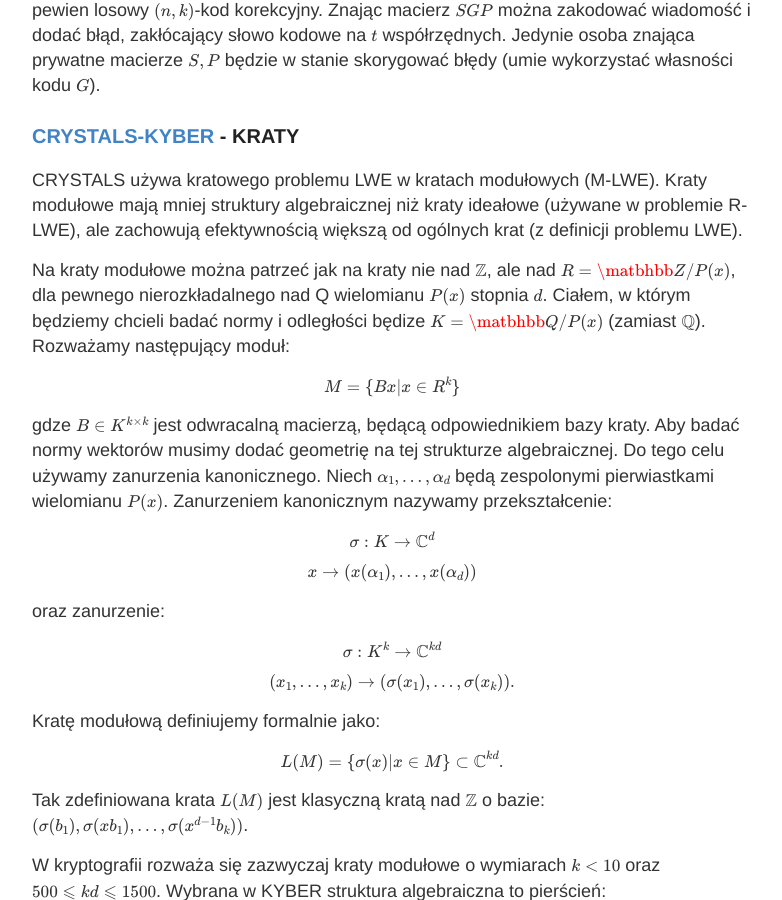
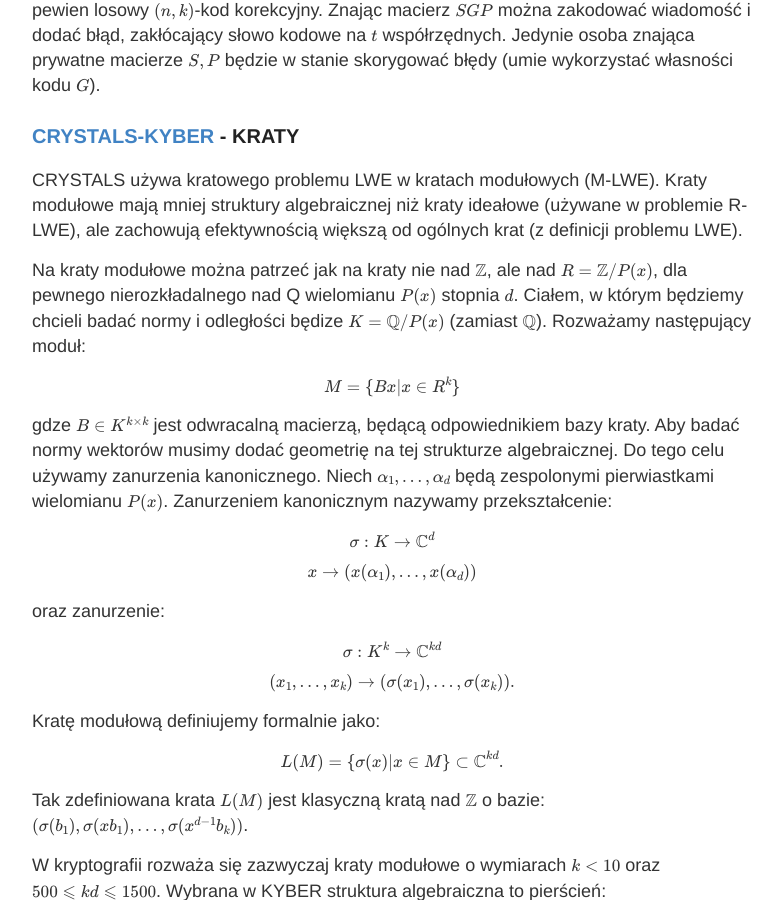
Before and after one commit to keIpie/keIpie.github.io, a Jekyll site: the page built from pq/_posts/2021-3-18-nist-round-3.md, in a window 1280 px wide and 900 px high, scrolled down 787 px. Shown: the whole window, without its empty margins (248-1030 px from the left). Built offline with Jekyll 4.4.1, drawn with Linux system fonts in a browser that asks for light colours; formulas are drawn with MathJax 3.

Commit message:
kyber module lattices

```diff
--- a/pq/_posts/2021-3-18-nist-round-3.md
+++ b/pq/_posts/2021-3-18-nist-round-3.md
@@ -28,9 +28,9 @@
 algebraicznej niż kraty ideałowe (używane w problemie R-LWE), ale zachowują efektywnością większą od ogólnych
 krat (z definicji problemu LWE).
 
-Na kraty modułowe można patrzeć jak na kraty nie nad $\mathbb{Z}$, ale nad $R=\matbhbb{Z}/P(x)$, dla pewnego
+Na kraty modułowe można patrzeć jak na kraty nie nad $\mathbb{Z}$, ale nad $R=\mathbb{Z}/P(x)$, dla pewnego
 nierozkładalnego nad Q wielomianu $P(x)$ stopnia $d$. Ciałem, w którym będziemy chcieli badać normy i odległości
-będize $K=\matbhbb{Q}/P(x)$ (zamiast $\mathbb{Q}$). Rozważamy następujący moduł:
+będize $K=\mathbb{Q}/P(x)$ (zamiast $\mathbb{Q}$). Rozważamy następujący moduł:
 
 $$ M = \{ Bx | x \in R^k \}$$
 
```
